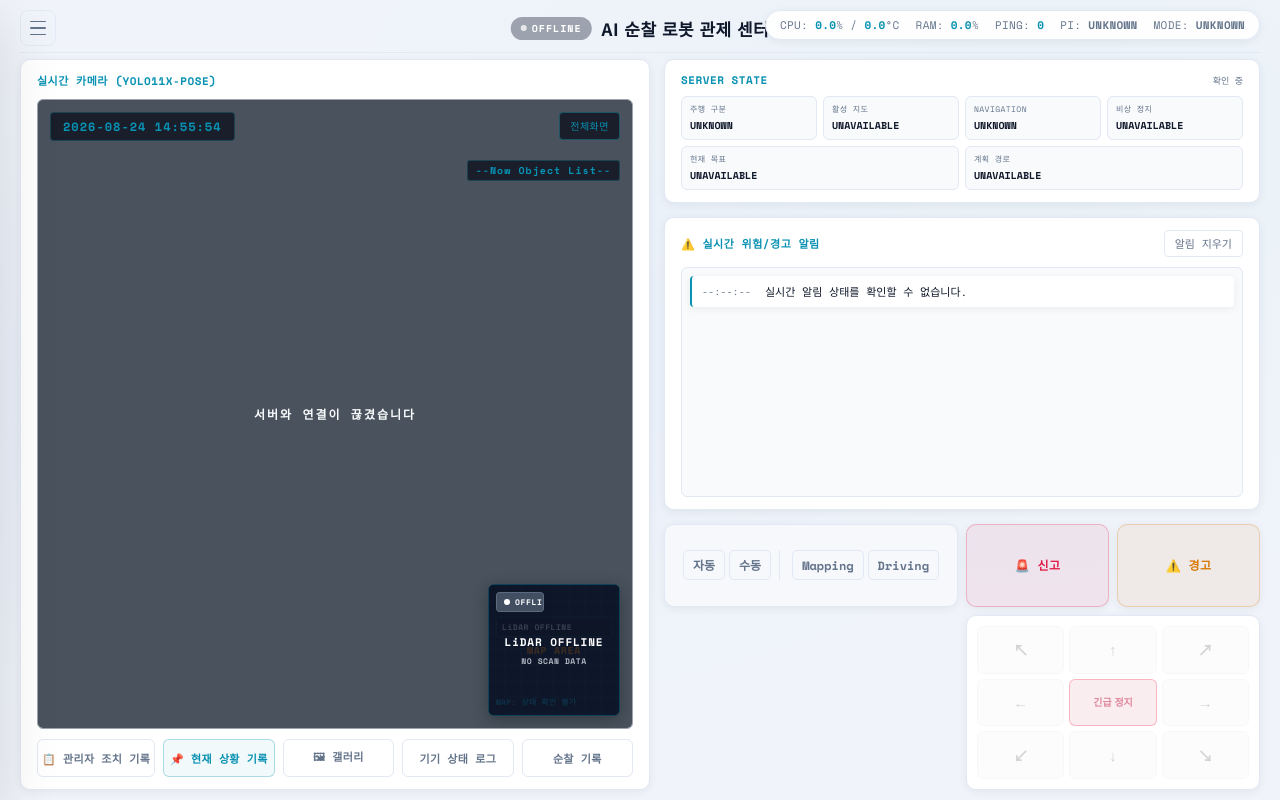
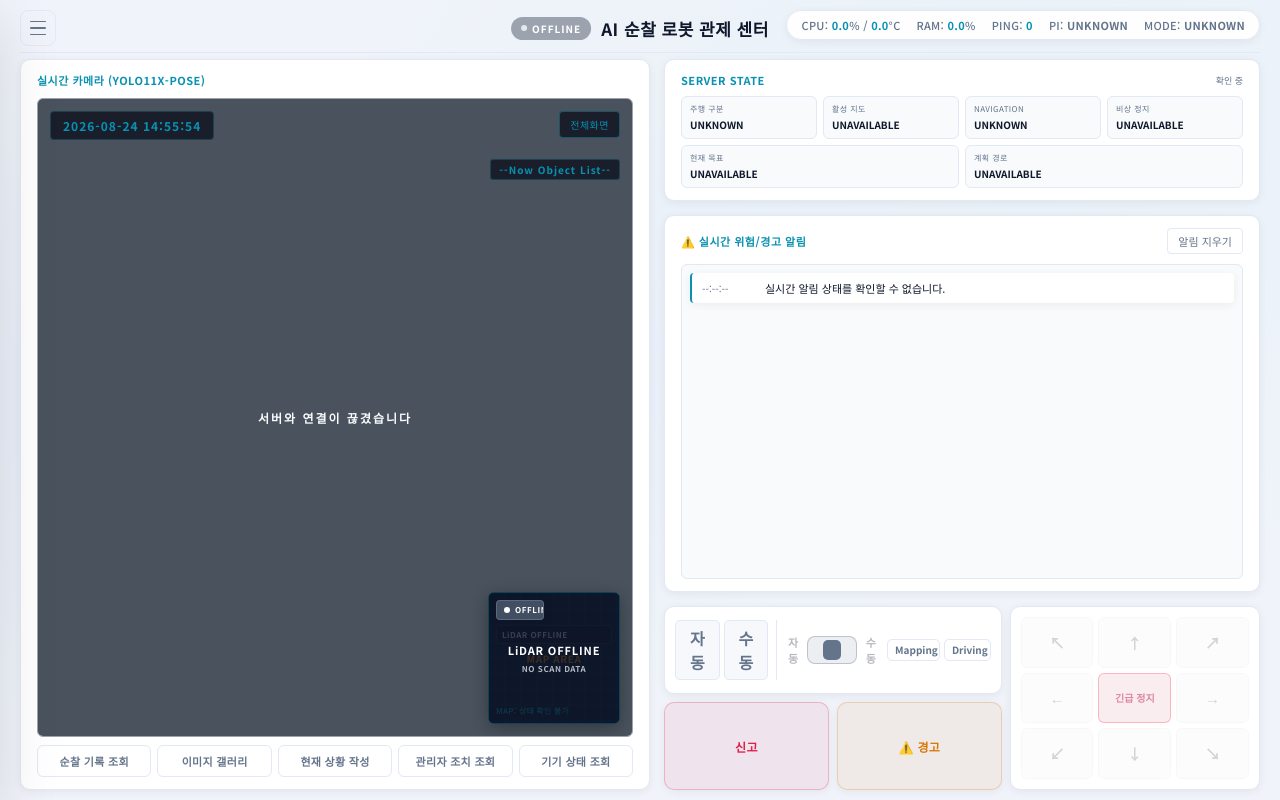
Before and after one commit to jcy9066/capstone, a Flask app: template frontend/templates/index.html in a window 1280 px wide. Run offline with Flask 3, Linux system fonts and the light colour scheme; the template is opened without the code that fills it, so the values that code supplies are empty; parts of the project's set-up code (start-up, migrations or seed data) failed here and were passed over.

Commit message:
design: Refine dashboard control layout

```diff
--- a/frontend/services/static/script.js
+++ b/frontend/services/static/script.js
@@ -1510,7 +1510,7 @@ async function reportDanger(isAuto = false) {
             .then(r => r.json())
             .then(data => {
                 if (data.status === 'success') {
-                    if (!isAuto) alert("🚨 긴급 알림이 전송되었습니다.");
+                    if (!isAuto) alert("긴급 알림이 전송되었습니다.");
                     console.log("텔레그램 알림 전송 완료");
                 } else {
                     if (!isAuto) alert("알림 전송에 실패했습니다.");
--- a/frontend/services/static/style.css
+++ b/frontend/services/static/style.css
@@ -19,7 +19,8 @@
     --border-color: #e2e8f4;
     --border-bright: #c4cfdf;
     --accent: #0891b2;
-    --mono: 'Space Mono', monospace;
+    --font-family: 'Noto Sans KR', 'Noto Sans', sans-serif;
+    --mono: var(--font-family);
     --header-bg: rgba(255,255,255,0.92);
     --sidebar-bg: #ffffff;
     --sidebar-border: #e2e8f4;
@@ -77,11 +78,19 @@ body {
         radial-gradient(ellipse at 20% 50%, rgba(37, 99, 235, 0.04) 0%, transparent 60%),
         radial-gradient(ellipse at 80% 20%, rgba(8, 145, 178, 0.03) 0%, transparent 50%);
     color: var(--text-dark);
-    font-family: 'Noto Sans KR', sans-serif;
+    font-family: var(--font-family);
     margin: 0; padding: 10px 20px; box-sizing: border-box;
     height: 100vh; width: 100vw;
     display: flex; flex-direction: column; overflow: hidden;
     transition: background-color 0.3s, color 0.3s;
+}
+
+button,
+input,
+select,
+textarea,
+table {
+    font-family: var(--font-family);
 }
 
 /* ===================================================
@@ -685,12 +694,12 @@ body.dark-mode .no-camera-bg {
    하단 북마크/갤러리 패널 (요구사항 8)
 =================================================== */
 .map-bookmark-panel {
-    margin-top: 10px; display: flex; gap: 8px; flex-shrink: 0;
+    margin-top: 8px; display: flex; gap: 6px; flex-shrink: 0;
 }
 .mb-btn {
-    flex: 1; background-color: transparent;
+    flex: 1 1 0; min-width: 0; min-height: 32px; background-color: transparent;
     border: 1px solid var(--border-color);
-    padding: 8px 4px; border-radius: var(--radius-sm);
+    padding: 5px 6px; border-radius: var(--radius-sm);
     font-size: 11px; font-weight: 600;
     font-family: var(--mono); letter-spacing: 0.3px;
     color: var(--text-muted); cursor: pointer; transition: all 0.2s;
@@ -698,12 +707,18 @@ body.dark-mode .no-camera-bg {
 }
 .mb-btn:hover { background-color: rgba(8, 145, 178, 0.07); border-color: var(--accent); color: var(--accent); }
 
+.mb-btn[data-record-view="patrolModal"] { order: 1; }
+.mb-btn[data-record-view="galleryModal"] { order: 2; }
+.current-situation-record-btn { order: 3; }
+.mb-btn[data-record-view="actionsModal"] { order: 4; }
+.mb-btn[data-record-view="statusModal"] { order: 5; }
+
 .current-situation-record-btn {
-    border-color: rgba(8,145,178,0.3);
-    color: var(--accent);
-    background: rgba(8,145,178,0.05);
+    border-color: var(--border-color);
+    color: var(--text-muted);
+    background: transparent;
 }
-.current-situation-record-btn:hover { background: rgba(8,145,178,0.12); }
+.current-situation-record-btn:hover { background: rgba(8,145,178,0.07); }
 
 /* ===================================================
    우측 패널
@@ -735,7 +750,7 @@ body.dark-mode .no-camera-bg {
 }
 .server-state-field strong.state-danger { color: var(--danger-color); }
 .server-state-field strong.state-success { color: var(--success-color); }
-.alert-card { flex: 1; display: flex; flex-direction: column; min-height: 0; }
+.alert-card { flex: 1 1 auto; display: flex; flex-direction: column; min-height: 0; }
 .alert-container {
     flex: 1 1 0; min-height: 0;
     background-color: var(--alert-bg);
@@ -764,8 +779,9 @@ body.dark-mode .no-camera-bg {
    컨트롤 그리드
 =================================================== */
 .control-grid {
-    flex: 1; display: grid; gap: 8px; min-height: 0;
-    grid-template-columns: 1fr 1fr; grid-template-rows: repeat(3, 1fr);
+    flex: 0 0 clamp(176px, 23vh, 200px); display: grid; gap: 8px; min-height: 0;
+    grid-template-columns: minmax(0, 1fr) minmax(190px, 42%);
+    grid-template-rows: repeat(2, minmax(0, 1fr));
 }
 .action-btn {
     display: flex; justify-content: center; align-items: center;
@@ -793,11 +809,11 @@ body.dark-mode .no-camera-bg {
 .action-warning:hover { background-color: rgba(217, 119, 6, 0.15); border-color: var(--warning-color); color: var(--warning-color); }
 
 /* 분할 버튼 */
-.split-btn-container { display: flex; gap: 8px; grid-column: 2; grid-row: 1; }
+.split-btn-container { display: flex; gap: 8px; grid-column: 1; grid-row: 2; min-width: 0; }
 .split-btn-container .action-btn { flex: 1; width: 100%; margin: 0; height: 100%; }
 
 /* D-Pad */
-.d-pad-container { grid-column: 2; grid-row: 2 / 4; display: flex; justify-content: center; align-items: center; padding: 10px; }
+.d-pad-container { grid-column: 2; grid-row: 1 / 3; display: flex; justify-content: center; align-items: center; padding: 10px; }
 .d-pad { display: grid; grid-template-columns: repeat(3, 1fr); grid-template-rows: repeat(3, 1fr); gap: 5px; width: 100%; height: 100%; }
 .d-btn {
     background-color: var(--card-bg2); border: 1px solid var(--border-color);
@@ -828,7 +844,7 @@ body.dark-mode .no-camera-bg {
 
 /* 모드 토글 */
 .toggle-switch {
-    width: 80px; height: 40px;
+    flex: 0 0 auto; width: 48px; height: 26px;
     background: rgba(8,145,178,0.12);
     border: 1px solid rgba(8,145,178,0.35);
     border-radius: 8px; position: relative; transition: all 0.3s;
@@ -842,23 +858,77 @@ body.dark-mode .no-camera-bg {
     border-color: rgba(100,116,139,0.35);
 }
 .toggle-slider {
-    width: 24px; height: 34px;
+    width: 18px; height: 20px;
     background: var(--accent);
     border-radius: 5px; position: absolute;
     top: 3px; left: 3px; transition: left 0.3s ease;
     box-shadow: 0 2px 8px rgba(8,145,178,0.35);
 }
 .toggle-switch.manual .toggle-slider {
-    left: calc(100% - 27px);
+    left: calc(100% - 21px);
     background: var(--primary-color);
     box-shadow: 0 2px 8px rgba(37,99,235,0.35);
 }
 .toggle-switch.unknown .toggle-slider {
-    left: calc(50% - 12px); background: var(--text-muted); box-shadow: none;
+    left: calc(50% - 9px); background: var(--text-muted); box-shadow: none;
 }
 .mode-text { font-size: 11px; font-weight: 600; font-family: var(--mono); transition: all 0.3s; letter-spacing: 0.3px; }
 .mode-text.active { opacity: 1; font-weight: 700; color: var(--text-dark); }
 .mode-text.inactive { opacity: 0.3; }
+
+.dashboard-mode-controls {
+    grid-column: 1;
+    grid-row: 1;
+    min-width: 0;
+    display: flex;
+    align-items: center;
+    justify-content: center;
+    flex-direction: row;
+    gap: 8px;
+    padding: 8px 10px;
+}
+.dashboard-drive-mode-control {
+    min-width: 0;
+    display: flex;
+    align-items: center;
+    justify-content: center;
+    gap: 6px;
+    padding: 0;
+    border: 0;
+    background: transparent;
+    color: inherit;
+    cursor: pointer;
+}
+.mode-control-divider {
+    align-self: stretch;
+    width: 1px;
+    background: var(--border-color);
+}
+.dashboard-navigation-mode-controls {
+    min-width: 0;
+    display: flex;
+    align-items: center;
+    gap: 4px;
+}
+.navigation-mode-option {
+    min-width: 0;
+    padding: 5px 7px;
+    background: transparent;
+    border: 1px solid var(--border-color);
+    border-radius: 5px;
+    color: var(--text-muted);
+    font-size: 10px;
+    font-weight: 700;
+    line-height: 1;
+    white-space: nowrap;
+    cursor: pointer;
+}
+.navigation-mode-option:hover,
+.navigation-mode-option.active {
+    border-color: var(--accent);
+    color: var(--accent);
+    background: rgba(8, 145, 178, 0.08);
+}
 
 /* ===================================================
    모달
--- a/frontend/templates/index.html
+++ b/frontend/templates/index.html
@@ -4,7 +4,7 @@
     <meta charset="UTF-8">
     <meta name="viewport" content="width=device-width, initial-scale=1.0">
     <title>AI 순찰 관제 센터</title>
-    <link href="https://fonts.googleapis.com/css2?family=Space+Mono:ital,wght@0,400;0,700;1,400&family=Noto+Sans+KR:wght@300;400;500;700&display=swap" rel="stylesheet">
+    <link href="https://fonts.googleapis.com/css2?family=Noto+Sans+KR:wght@300;400;500;600;700&family=Noto+Sans:wght@400;500;600;700&display=swap" rel="stylesheet">
     <link rel="stylesheet" href="static/style.css?v=20260823-records-followup">
     <link rel="stylesheet" href="static/system_control.css?v=20260823-records-followup">
     <link rel="stylesheet" href="static/navigation_map_control.css?v=20260823-records-followup">
@@ -21,13 +21,13 @@
     <!-- 사이드 메뉴 -->
     <div class="sidebar" id="sidebar">
         <div class="sidebar-header">
-            <span class="sidebar-title">⚙️ 설정</span>
+            <span class="sidebar-title">설정</span>
             <button class="sidebar-close" onclick="closeSidebar()">✕</button>
         </div>
 
         <div class="sidebar-body">
             <div class="sidebar-item">
-                <span class="sidebar-item-label">🌙 다크 모드</span>
+                <span class="sidebar-item-label">다크 모드</span>
 
                 <div class="dark-toggle" id="darkToggle" onclick="toggleDarkMode()">
                     <div class="dark-toggle-slider"></div>
@@ -53,7 +53,7 @@
                     {{ current_user.get('login_id') or '-' }}
                 </span>
                 <button class="sidebar-logout-btn" id="logoutBtn" type="button" onclick="logout()">
-                    &#x1F6AA; &#xB85C;&#xADF8;&#xC544;&#xC6C3;
+                    &#xB85C;&#xADF8;&#xC544;&#xC6C3;
                 </button>
             </div>
         </div>
@@ -261,7 +261,7 @@
                     data-record-view="actionsModal"
                     onclick="openModal('actionsModal')"
                 >
-                    📋 관리자 조치 기록
+                    관리자 조치 조회
                 </button>
 
                 <span id="current-situation-mount" class="dashboard-component-mount" data-dashboard-mount="current-situation">
@@ -270,7 +270,7 @@
                         data-record-view="currentSituation"
                         onclick="openCurrentSituationModal()"
                     >
-                        📌 현재 상황 기록
+                        현재 상황 작성
                     </button>
                 </span>
 
@@ -279,7 +279,7 @@
                     data-record-view="galleryModal"
                     onclick="openModal('galleryModal')"
                 >
-                    🖼 갤러리
+                    이미지 갤러리
                 </button>
 
                 <button
@@ -287,7 +287,7 @@
                     data-record-view="statusModal"
                     onclick="openModal('statusModal')"
                 >
-                    기기 상태 로그
+                    기기 상태 조회
                 </button>
 
                 <button
@@ -295,7 +295,7 @@
                     data-record-view="patrolModal"
                     onclick="openModal('patrolModal')"
                 >
-                    순찰 기록
+                    순찰 기록 조회
                 </button>
             </div>
         </div>
@@ -371,7 +371,7 @@
                         class="card action-btn action-report"
                         onclick="reportDanger()"
                     >
-                        🚨 신고
+                        신고
                     </button>
 
                     <button
@@ -383,21 +383,21 @@
                 </div>
 
                 <div
-                    class="card action-btn"
+                    class="card dashboard-mode-controls"
                     id="dashboard-mode-controls-mount"
                     data-dashboard-mount="drive-mode-controls"
+                >
+                    <button
+                        class="dashboard-drive-mode-control"
+                        data-dashboard-control="drive-mode"
+                        type="button"
                         onclick="togglePatrolMode()"
-                    style="
-                        flex-direction: row;
-                        gap: 12px;
-                        cursor: pointer;
-                    "
                     >
                         <span
                             id="label-auto"
                             class="mode-text inactive"
                         >
-                        🤖 자동 순찰
+                            자동
                         </span>
 
                         <div
@@ -411,8 +411,21 @@
                             id="label-manual"
                             class="mode-text inactive"
                         >
-                        🎮 수동 순찰
+                            수동
                         </span>
+                    </button>
+
+                    <span class="mode-control-divider" aria-hidden="true"></span>
+
+                    <div
+                        id="dashboard-navigation-mode-controls-mount"
+                        class="dashboard-navigation-mode-controls"
+                        data-dashboard-mount="navigation-mode-controls"
+                        aria-label="Navigation mode"
+                    >
+                        <button class="navigation-mode-option" type="button" data-navigation-mode="MAPPING">Mapping</button>
+                        <button class="navigation-mode-option" type="button" data-navigation-mode="DRIVING">Driving</button>
+                    </div>
                 </div>
 
                 <div
```
Also changed, not shown: tests/test_dashboard_frontend.py (+46 -0 lines). Lines whose indentation alone changed are shown as unchanged.
